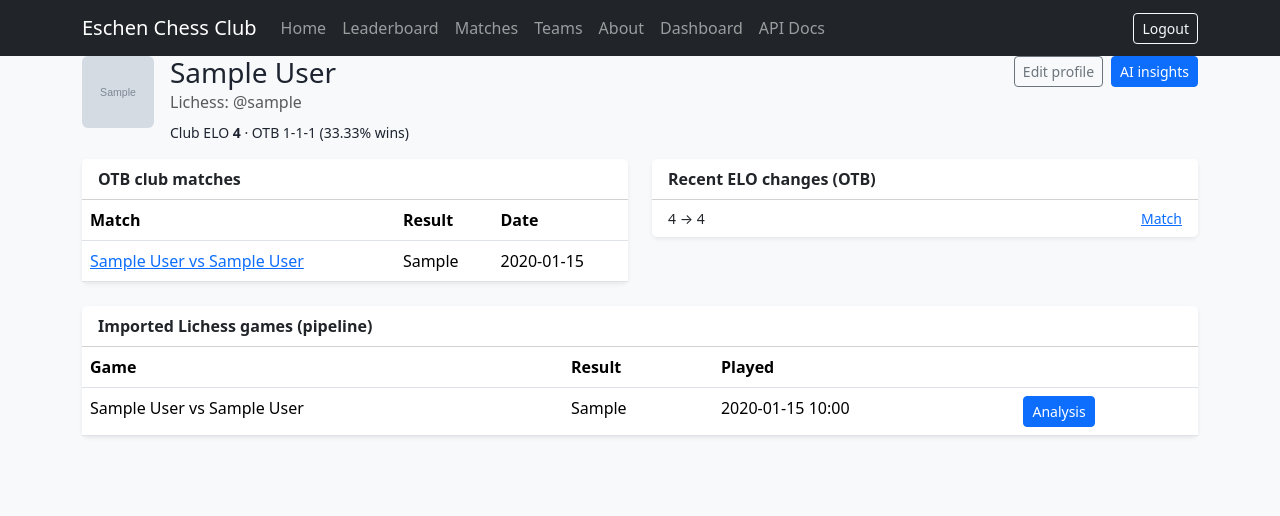
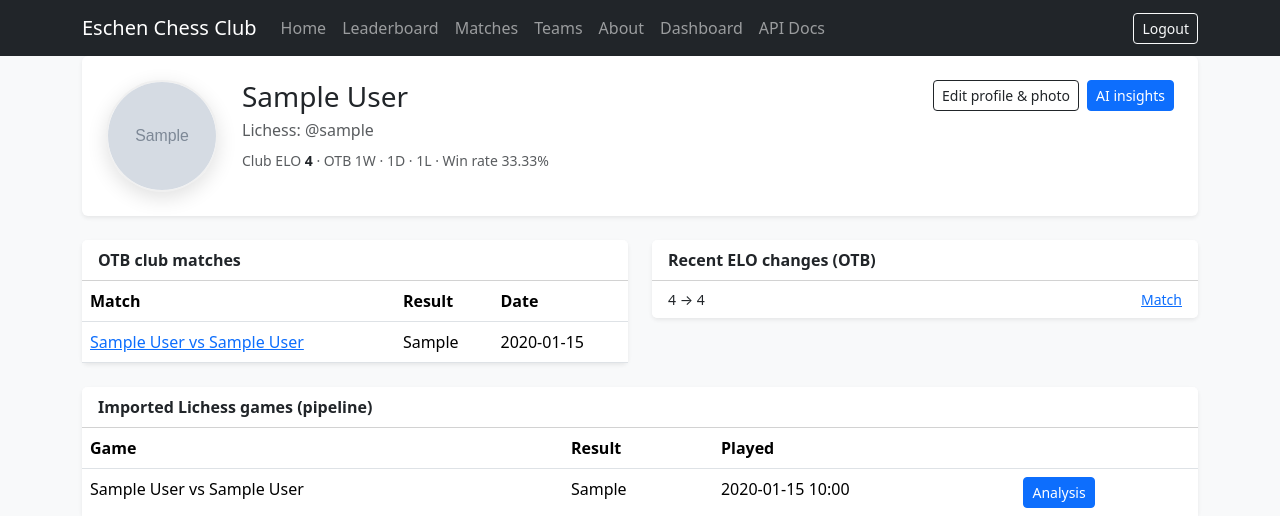
Before and after one commit to Amani-ojo/-Chess-Club, a Django app: page /member/1/ in a window 1280 px wide. Shown: the top 516 px of the page. Run offline with Django 5.2, Linux system fonts and the light colour scheme; a user stored in the database is signed in; tables that the repository leaves empty hold one stand-in row (values such as "Sample post"); grey boxes marked "Sample" are stand-in pictures; parts of the project's set-up code (start-up, migrations or seed data) failed here and were passed over.

Commit message:
feat: member avatars with upload, preview, initials fallback

```diff
--- /dev/null
+++ b/club/templatetags/member_tags.py
@@ -0,0 +1,26 @@
+from django import template
+
+register = template.Library()
+
+
+def _initial(name: str) -> str:
+    if not name or not name.strip():
+        return '?'
+    return name.strip()[0].upper()
+
+
+@register.inclusion_tag('club/includes/member_avatar.html')
+def member_avatar(member, size=48, extra_class='', alt=None):
+    px = int(size)
+    alt_text = alt if alt is not None else getattr(member, 'display_name', 'Member')
+    show_img = bool(getattr(member, 'avatar', None) and getattr(member.avatar, 'name', ''))
+    font_px = max(11, min(round(px * 0.42), 40))
+    return {
+        'member': member,
+        'size': px,
+        'font_px': font_px,
+        'extra_class': extra_class.strip(),
+        'alt': alt_text,
+        'show_img': show_img,
+        'initial': _initial(getattr(member, 'display_name', '') or ''),
+    }
--- a/static/css/style.css
+++ b/static/css/style.css
@@ -59,3 +59,30 @@ main {
         overflow-y: auto;
     }
 }
+
+/* Member avatars (uploaded or initials fallback) */
+.member-avatar-img {
+    border: 2px solid rgba(0, 0, 0, 0.06);
+    flex-shrink: 0;
+}
+
+.member-avatar-placeholder {
+    color: #fff;
+    background: linear-gradient(145deg, #3d5a80, #1d3557);
+    border: 2px solid rgba(255, 255, 255, 0.35);
+    flex-shrink: 0;
+}
+
+.table-avatar-col {
+    width: 3.25rem;
+}
+
+.member-profile-head .member-avatar-img {
+    box-shadow: 0 6px 20px rgba(0, 0, 0, 0.12);
+}
+
+.theme-midnight .member-avatar-placeholder,
+.theme-forest .member-avatar-placeholder,
+.theme-royal .member-avatar-placeholder {
+    filter: brightness(1.05);
+}
--- /dev/null
+++ b/templates/club/includes/member_avatar.html
@@ -0,0 +1,18 @@
+{% if show_img %}
+    <img
+        src="{{ member.avatar.url }}"
+        alt="{{ alt }}"
+        width="{{ size }}"
+        height="{{ size }}"
+        class="member-avatar-img rounded-circle {{ extra_class }}"
+        style="width: {{ size }}px; height: {{ size }}px; object-fit: cover;"
+        loading="lazy"
+        decoding="async"
+    >
+{% else %}
+    <span
+        class="member-avatar-placeholder rounded-circle d-inline-flex align-items-center justify-content-center fw-semibold user-select-none {{ extra_class }}"
+        style="width: {{ size }}px; height: {{ size }}px; font-size: {{ font_px }}px; line-height: 1;"
+        aria-hidden="true"
+    >{{ initial }}</span>
+{% endif %}
--- a/templates/club/member_detail.html
+++ b/templates/club/member_detail.html
@@ -1,29 +1,30 @@
 {% extends "base.html" %}
+{% load member_tags %}
 
 {% block title %}{{ member.display_name }}{% endblock %}
 
 {% block content %}
 <div class="container">
-    <div class="d-flex flex-wrap justify-content-between align-items-start gap-3 mb-3">
-        <div class="d-flex gap-3">
-            {% if member.avatar %}
-                <img src="{{ member.avatar.url }}" alt="" class="rounded" style="width:72px;height:72px;object-fit:cover;">
-            {% endif %}
+    <div class="member-profile-head card border-0 shadow-sm mb-4 overflow-hidden">
+        <div class="card-body d-flex flex-wrap justify-content-between align-items-start gap-4 p-4">
+            <div class="d-flex flex-wrap align-items-start gap-4">
+                {% member_avatar member 112 %}
                 <div>
-                <h1 class="h3 mb-0">{{ member.display_name }}</h1>
-                <p class="text-muted mb-0">Lichess: @{{ member.lichess_username|default:"—" }}</p>
-                <p class="small mb-0 mt-2">
-                    Club ELO <strong>{{ member.elo_rating|floatformat:0 }}</strong>
-                    · OTB {{ member.wins }}-{{ member.draws }}-{{ member.losses }}
-                    ({{ member.win_percentage }}% wins)
+                    <h1 class="h3 mb-1">{{ member.display_name }}</h1>
+                    <p class="text-muted mb-2">Lichess: @{{ member.lichess_username|default:"—" }}</p>
+                    <p class="small mb-0 text-body-secondary">
+                        Club ELO <strong class="text-body">{{ member.elo_rating|floatformat:0 }}</strong>
+                        · OTB {{ member.wins }}W · {{ member.draws }}D · {{ member.losses }}L
+                        · Win rate {{ member.win_percentage }}%
                     </p>
                 </div>
             </div>
-        <div class="d-flex flex-wrap gap-2">
+            <div class="d-flex flex-wrap gap-2 align-self-start ms-md-auto">
                 {% if user.is_authenticated and member.user_id == user.id %}
-                <a href="{% url 'club:member_profile_edit' member.pk %}" class="btn btn-outline-secondary btn-sm">Edit profile</a>
+                    <a href="{% url 'club:member_profile_edit' member.pk %}" class="btn btn-outline-dark btn-sm">Edit profile &amp; photo</a>
                 {% endif %}
                 <a href="{% url 'ai_pipeline:player_insights' member.pk %}" class="btn btn-primary btn-sm">AI insights</a>
+            </div>
         </div>
     </div>
 
```
Also changed, not shown: club/forms.py (+28 -0 lines), templates/club/home.html (+13 -6 lines), templates/club/leaderboard.html (+5 -2 lines), templates/club/member_profile_edit.html (+17 -3 lines), club/templatetags/__init__.py (added). Lines whose indentation alone changed are shown as unchanged.
